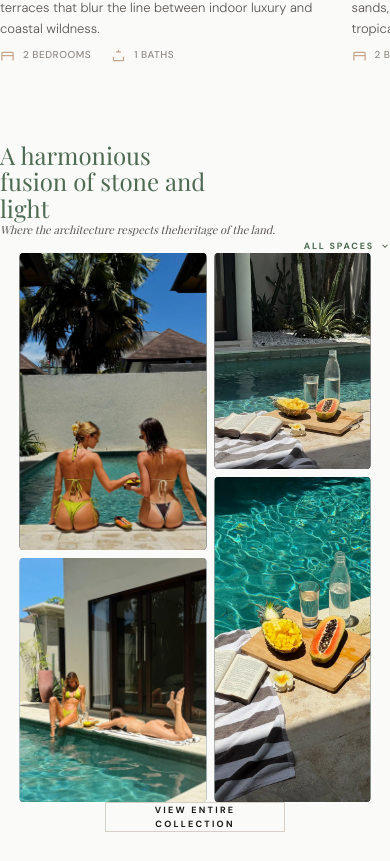
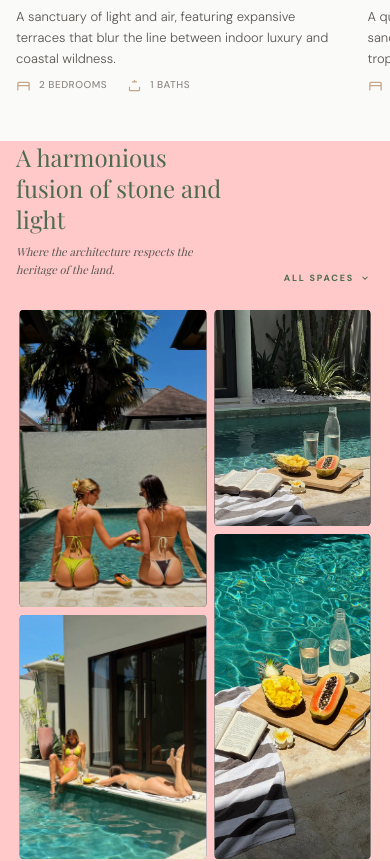
Before and after one commit to akmal-hafiz/summerhouse_preview-, a Next.js app: page / in a window 390 px wide. Shown: the part 2114-2975 px from the top of the page. Built offline with nearby package versions, Linux system fonts and the light colour scheme; a web font is replaced by a local one.

Commit message:
Fix: mobile VillaCollection header breathing room, translate fine-tuning, and layout adjustments

```diff
--- a/components/home/VillaCollection.tsx
+++ b/components/home/VillaCollection.tsx
@@ -69,23 +69,23 @@ const VillaCollection = () => {
     const y5 = useTransform(scrollYProgress, [0, 1], [35, -35]);
     return (
         // 1. Tag Section dengan Jarak Atas(pt) dan Bawah(pb) yang lega untuk Desktop
-        <section className="w-full bg-[#FAFAF9] pt-[150px] h-[1800px] md:h-[200dvh] lg:h-[3200px] pb-[350px]">
+        <section className="w-full bg-[#FAFAF9] pt-[150px] min-h-[178dvh] md:min-h-[196dvh] lg:min-h-[345dvh] pb-[350px]">
 
             {/* 2. Container Pembungkus Lebar Konten */}
-            <div className="max-w-8xl mx-auto px-0 md:px-8 lg:px-12 relative top-[-10px] lg:top-[-0px] bottom-[-10px] md:bottom-[-80px] md:right-[-86px] mt-[180px] mb-[300px] md:mt-[150px] md:mb-[0px]">
+            <div className="max-w-8xl mx-auto px-0 md:px-8 lg:px-12 relative top-[-10px] lg:top-[-0px] bottom-[-10px] md:bottom-[-80px] lg:right-[-86px] mt-[180px] mb-[300px] md:mt-[150px] md:mb-[0px]">
 
                 {/* ============================================== */}
                 {/* MOBILE & TABLET FULLY CUSTOM VERSION (Berdasarkan Screenshot) */}
                 {/* ============================================== */}
-                <div className="block lg:hidden w-full overflow-visible">
+                <div className="block lg:hidden w-[calc(100%-0px)] md:w-[calc(100%-0px)] overflow-hidden px-5 md:px-8">
                     {/* Header Mobile & Tablet */}
-                    <div className="flex justify-between items-end w-full px-6 md:px-10 mb-8 md:mb-12 mt-8 md:mt-16">
-                        <h2 className="text-[32px] md:text-[40px] text-[#446B4A]" style={{ fontFamily: 'var(--font-playfair), serif' }}>The Collection</h2>
-                        <span className="text-[#805621] text-[15px] italic underline decoration-[#805621] decoration-[1px] underline-offset-[11px] mb-1" style={{ fontFamily: 'var(--font-playfair), serif' }}>View All</span>
+                    <div className="flex justify-between items-end w-full mb-8 md:mb-12 mt-8 md:mt-16">
+                        <h2 className="text-[32px] translate-x-[10px] md:translate-x-[10px] md:text-[40px] text-[#446B4A]" style={{ fontFamily: 'var(--font-playfair), serif' }}>The Collection</h2>
+                        <span className="text-[#805621] translate-x-[-28px] md:translate-x-[-25px] text-[15px] italic underline decoration-[#805621] decoration-[1px] underline-offset-[11px] mb-1" style={{ fontFamily: 'var(--font-playfair), serif' }}>View All</span>
                     </div>
 
                     {/* Horizontal Scroll Cards Mobile & Tablet */}
-                    <div className="flex w-full overflow-x-auto pb-24 md:pb-40 relative snap-x snap-mandatory gap-5 md:gap-8 pl-6 md:pl-10 pr-6 md:pr-10 [&::-webkit-scrollbar]:hidden" style={{ scrollbarWidth: 'none', msOverflowStyle: 'none' }}>
+                    <div className="flex translate-x-[16px] translate-y-[30px] overflow-x-auto pb-24 md:pb-40 relative snap-x snap-mandatory gap-5 md:gap-10 pr-4 md:pr-8 touch-pan-y [&::-webkit-scrollbar]:hidden" style={{ scrollbarWidth: 'none', msOverflowStyle: 'none' }}>
 
                         {/* KARTU 1 */}
                         <div className="flex flex-col w-[85vw] md:w-[45vw] lg:w-[30vw] h-[600px] snap-center shrink-0 pb-27 lg:pb-0">
@@ -516,21 +516,21 @@ const VillaCollection = () => {
             {/* ========================================================= */}
             {/* --- START: MOBILE & TABLET ONLY CURATED SPACES --- */}
             {/* ========================================================= */}
-            <div className="block lg:hidden w-full max-w-[90dvh] md:max-w-[80dvh] mx-auto px-10 md:px-24 py-28 md:py-40 z-[99] mt-10 bg-[#FAFAF9]" style={{ borderTop: '1px solid transparent' }}>
+            <div className="block lg:hidden bg-red-200 w-[calc(100%-0px)] md:w-[calc(100%-0px)] min-h-[99dvh] md:min-h-[130dvh] overflow-hidden px-5 md:px-8 px-10 md:px-24 py-28 md:py-40 z-[99] mt-10 " style={{ borderTop: '1px solid transparent' }}>
 
                 {/* Heading (Left Aligned) */}
-                <div className="w-full text-left relative mb-4">
-                    <h2 className="text-[24px] md:text-[34px] text-[#4d6a52] leading-[1.1] mb-3 tracking-normal" style={{ fontFamily: 'var(--font-playfair), serif' }}>
+                <div className="w-full text-left relative mb-4 mt-16">
+                    <h2 className="text-[24px] flex justify-start translate-x-4 md:text-[34px] text-[#4d6a52] leading-[1.3] mb-3 tracking-normal" style={{ fontFamily: 'var(--font-playfair), serif' }}>
                         A harmonious<br />fusion of stone and<br />light
                     </h2>
-                    <p className="text-[11px] md:text-[13px] italic text-[#5a5651] leading-[1.6]" style={{ fontFamily: 'var(--font-playfair), serif' }}>
-                        Where the architecture respects the<br className="hidden md:block" />heritage of the land.
+                    <p className="text-[11px] md:text-[13px] flex justify-start translate-x-4 translate-y-2 md:translate-y-2 italic text-[#5a5651] leading-[1.6]" style={{ fontFamily: 'var(--font-playfair), serif' }}>
+                        Where the architecture respects the<br className=" md:block" />heritage of the land.
                     </p>
                 </div>
 
                 {/* Dropdown Button (Right Aligned, below heading) */}
                 <div className="w-full flex justify-end mb-5">
-                    <div className="relative z-[999] flex flex-col items-end">
+                    <div className="relative z-[1000] flex flex-col items-end -translate-x-5 md:-translate-x-9">
                         <button
                             onClick={() => setIsMobileDropdownOpen(!isMobileDropdownOpen)}
                             className="flex items-center gap-1.5 text-[9px] md:text-[10px] font-bold tracking-[0.2em] uppercase text-[#4d6a52]"
@@ -546,7 +546,7 @@ const VillaCollection = () => {
                                     animate={{ opacity: 1, y: 0, scale: 1 }}
                                     exit={{ opacity: 0, y: -10, scale: 0.95 }}
                                     transition={{ duration: 0.25, ease: [0.16, 1, 0.3, 1] }}
-                                    className="absolute top-[25px] right-[-5px] mt-2 w-[160px] py-2 rounded-xl backdrop-blur-md bg-white/90 border border-white/50 shadow-[0_8px_30px_rgb(0,0,0,0.12)] flex flex-col z-[9999] overflow-hidden"
+                                    className="absolute top-[25px] right-[-5px] mt-2 w-[160px] gap-[8px] py-2 rounded-xl backdrop-blur-md bg-white/90 border border-white/50 shadow-[0_8px_30px_rgb(0,0,0,0.12)] flex justify-center items-center flex-col z-[9999] overflow-hidden"
                                 >
                                     {['Curated', 'Canggu', 'Ubud', 'Pererenan', 'Umalas', 'Legian', 'Padonan'].map((neighborhood) => (
                                         <button
@@ -568,7 +568,7 @@ const VillaCollection = () => {
                 </div>
 
                 {/* Mobile Masonry Grid (Centered Safely with CSS Grid) */}
-                <div className="w-[90%] md:w-[90%] mx-auto grid grid-cols-[1.2fr_1fr] left-[50%] translate-x-[-50%] gap-2 h-[65dvh] md:h-[90dvh] mt-10 mb-14 relative z-[1]">
+                <div className="w-[90%] md:w-[90%] mx-auto grid grid-cols-[1.2fr_1fr] left-[50%] translate-x-[-50%] translate-y-[25px] gap-2 h-[65dvh] md:h-[90dvh] mt-10 mb-14 relative z-[1]">
                     {/* Left Column */}
                     <div className="flex flex-col gap-2 w-full h-full">
                         {/* Top Left Image */}
@@ -611,7 +611,7 @@ const VillaCollection = () => {
                 </div>
 
                 {/* Bottom Bordered Button */}
-                <div className="flex justify-center w-full relative mt-8">
+                <div className="flex justify-center items-center translate-y-[80px] md:translate-y-[100px] w-full relative mt-8">
                     <AnimatePresence mode="wait">
                         <motion.button
                             key={activeLocation + '-btn'}
```
Also changed, not shown: .kilo/agent-manager.json (added).
